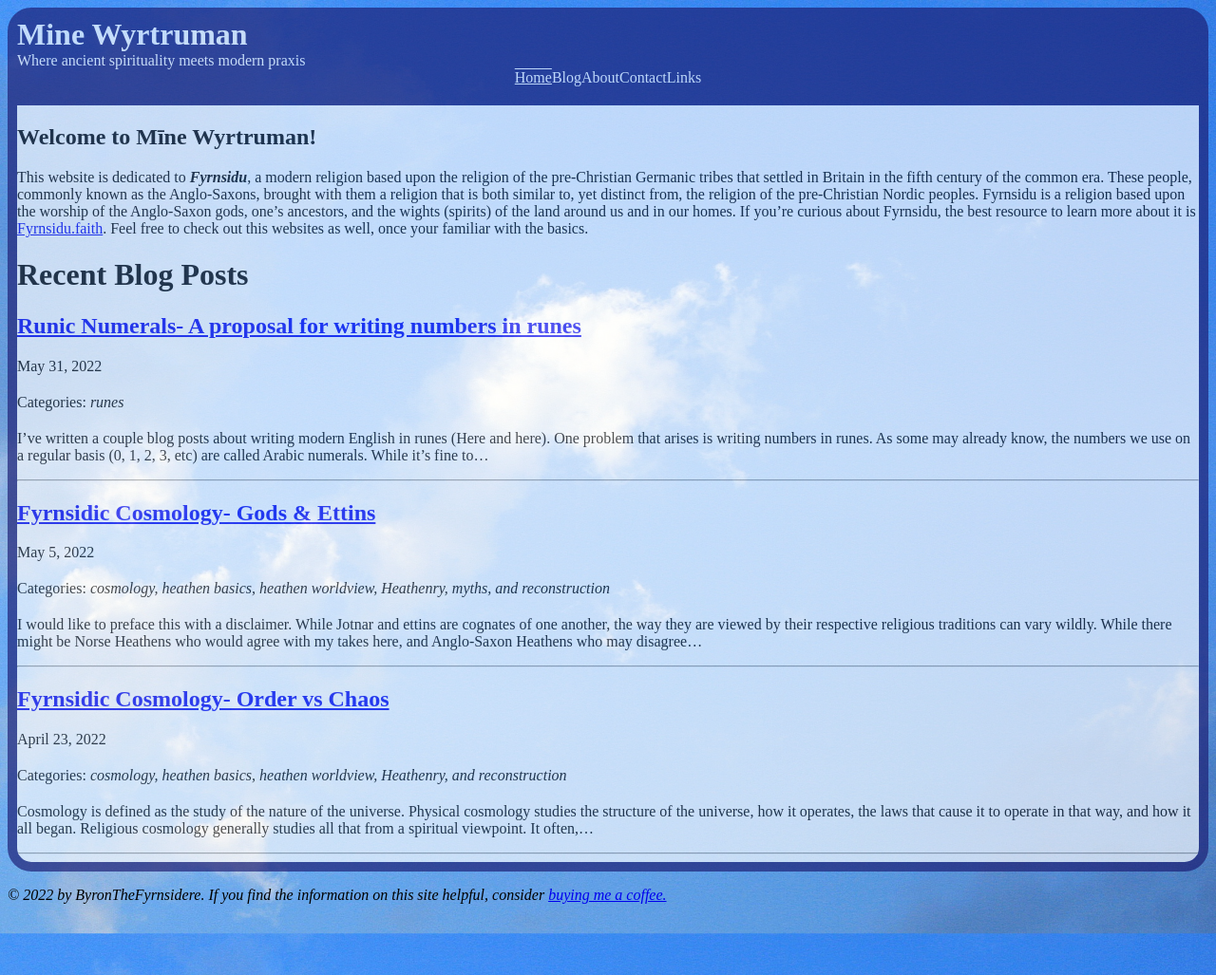
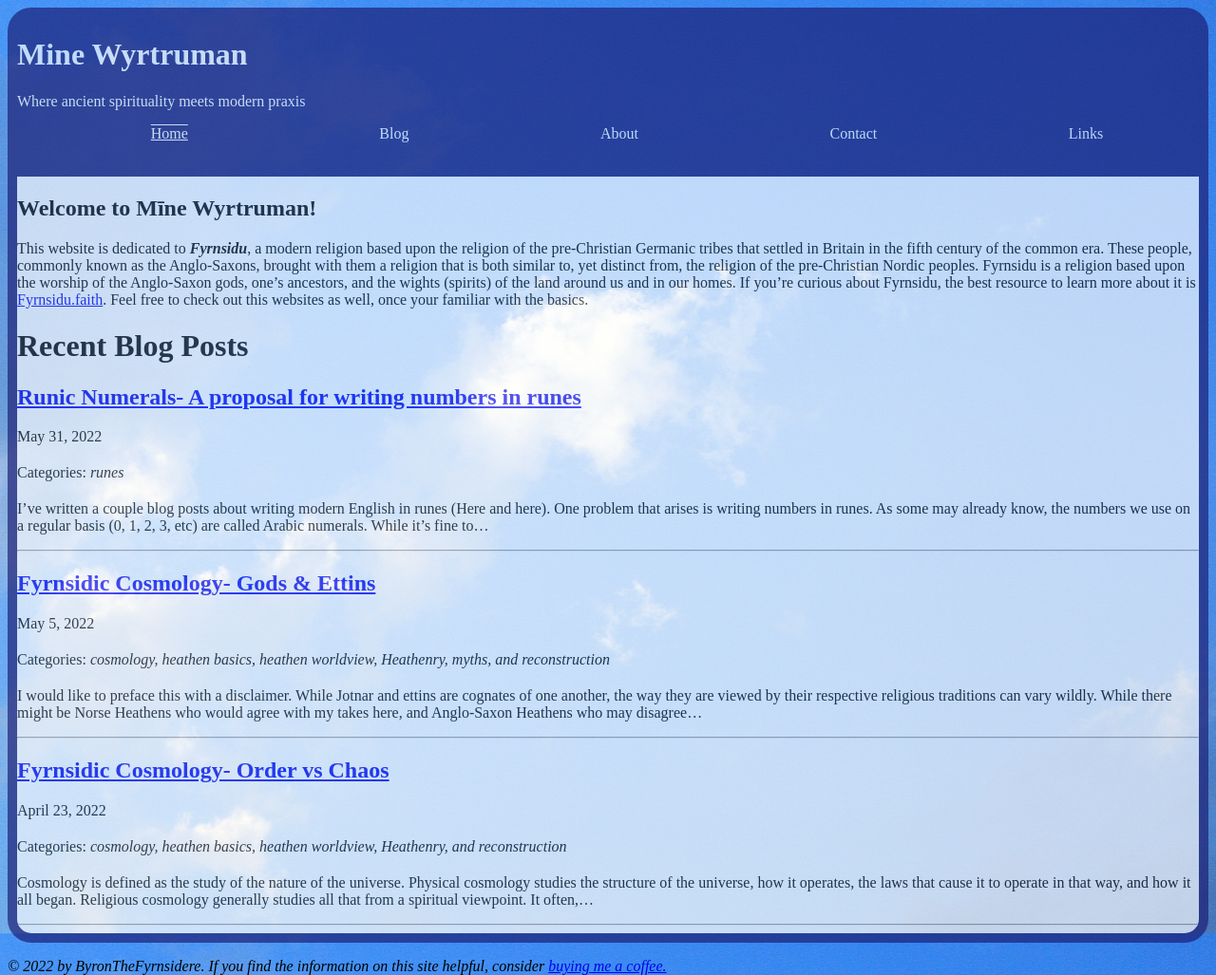
Before and after one commit to byronpendason/byronpendason.github.io, a Jekyll site: the page built from index.md, in a window 1280 px wide. Shown: the whole page at 95% size. Built offline with Jekyll 4.4.1, drawn with Linux system fonts in a browser that asks for light colours; our own code applies the rules of GitHub Pages for plain Markdown files; comment, search, counter and statistics services are not loaded.

Commit message:
Update style.css

```diff
--- a/css/style.css
+++ b/css/style.css
@@ -28,20 +28,6 @@ body {
   background-color: midnightblue;
   color: white;
   opacity: 66%;
-}
-#header * {
-  margin: 0px;
-  padding: 0px;
-}
-nav {
-  margin-top: 20px;
-  margin-bottom: 0px;
-  padding: 0px;
-}
-nav * {
-  margin-bottom: 0px;
-  margin-top: 0px;
-  padding: 0px;
 }
 nav ul {
   display: flex;
```
